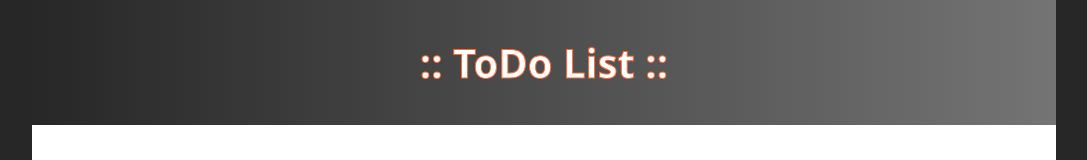
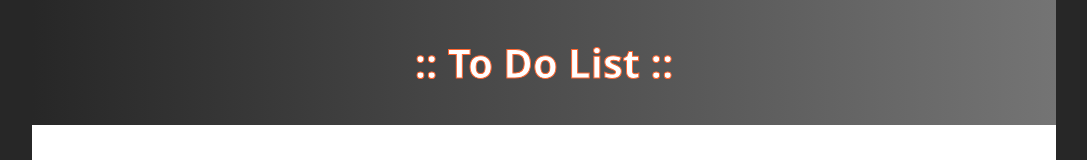
Before and after one commit to cinefilo1974/ToDo-List, a plain HTML site: page index.html in a window 1280 px wide. Shown: the top 160 px of the page, without its empty margins (96-1183 px from the left). Drawn offline with Linux system fonts and the light colour scheme.

Commit message:
Change the Ttitle 1

```diff
--- a/index.html
+++ b/index.html
@@ -10,7 +10,7 @@
 <body>
     <div class="wrapper">
     <div class="header">
-      <h1>:: ToDo List ::</h1>
+      <h1>:: To Do List ::</h1>
     </div>
     <div class="add-task">
       <input id="new-task-input" type="text" placeholder="Add A Task..." />
```
